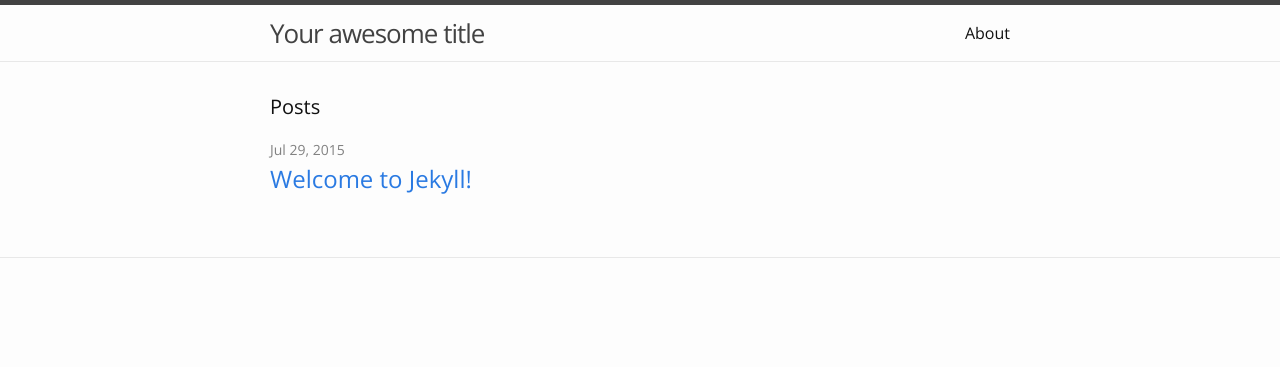
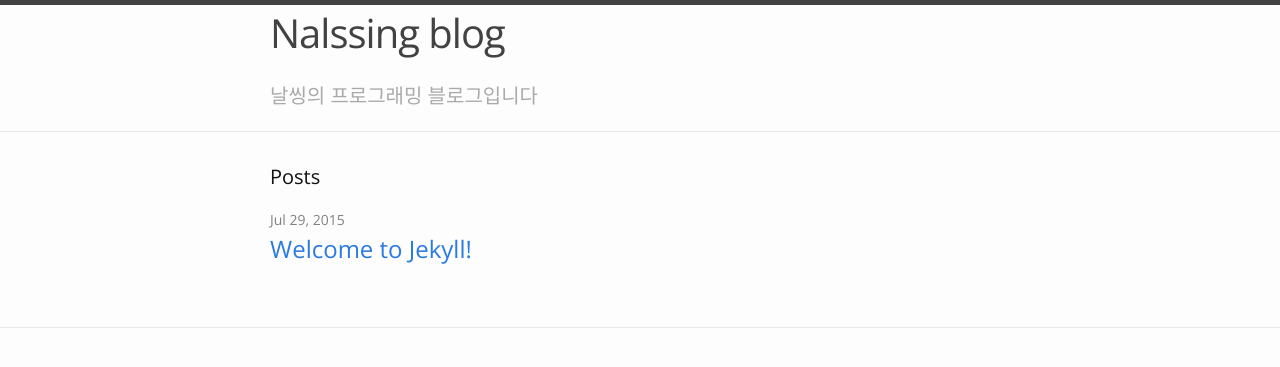
Before and after one commit to grandmarnier/grandmarnier.github.io, a Jekyll site: the page built from index.html, in a window 1280 px wide. Shown: the top 367 px of the page. Built offline with Jekyll 4.4.1, drawn with Linux system fonts in a browser that asks for light colours.

Commit message:
헤더 설정

```diff
--- a/_config.yml
+++ b/_config.yml
@@ -1,14 +1,11 @@
 # Site settings
-title: Your awesome title
-email: your-email@domain.com
+title: Nalssing blog
+email: wnsgh2722@gmail.com
+desc: 날씽의 프로그래밍 블로그입니다
 description: > # this means to ignore newlines until "baseurl:"
-  Write an awesome description for your new site here. You can edit this
-  line in _config.yml. It will appear in your document head meta (for
-  Google search results) and in your feed.xml site description.
+  날씽 프로그래밍 블로그 루비 레일즈
 baseurl: "" # the subpath of your site, e.g. /blog/
-url: "http://yourdomain.com" # the base hostname & protocol for your site
-twitter_username: jekyllrb
-github_username:  jekyll
+url: "http://grandmarnier.github.io" # the base hostname & protocol for your site
 
 # Build settings
 markdown: kramdown
--- a/_includes/head.html
+++ b/_includes/head.html
@@ -8,5 +8,4 @@
 
   <link rel="stylesheet" href="{{ "/css/main.css" | prepend: site.baseurl }}">
   <link rel="canonical" href="{{ page.url | replace:'index.html','' | prepend: site.baseurl | prepend: site.url }}">
-  <link rel="alternate" type="application/rss+xml" title="{{ site.title }}" href="{{ "/feed.xml" | prepend: site.baseurl | prepend: site.url }}" />
 </head>
--- a/_includes/header.html
+++ b/_includes/header.html
@@ -2,25 +2,12 @@
 
   <div class="wrapper">
 
-    <a class="site-title" href="{{ site.baseurl }}/">{{ site.title }}</a>
+    <hgroup>
 
-    <nav class="site-nav">
-      <a href="#" class="menu-icon">
-        <svg viewBox="0 0 18 15">
-          <path fill="#424242" d="M18,1.484c0,0.82-0.665,1.484-1.484,1.484H1.484C0.665,2.969,0,2.304,0,1.484l0,0C0,0.665,0.665,0,1.484,0 h15.031C17.335,0,18,0.665,18,1.484L18,1.484z"/>
-          <path fill="#424242" d="M18,7.516C18,8.335,17.335,9,16.516,9H1.484C0.665,9,0,8.335,0,7.516l0,0c0-0.82,0.665-1.484,1.484-1.484 h15.031C17.335,6.031,18,6.696,18,7.516L18,7.516z"/>
-          <path fill="#424242" d="M18,13.516C18,14.335,17.335,15,16.516,15H1.484C0.665,15,0,14.335,0,13.516l0,0 c0-0.82,0.665-1.484,1.484-1.484h15.031C17.335,12.031,18,12.696,18,13.516L18,13.516z"/>
-        </svg>
-      </a>
+      <h1><a class="site-title" href="{{ site.baseurl }}/">{{ site.title }}</a></h1>
+      <h2 class="site-desc">{{ site.desc }}</h2>
 
-      <div class="trigger">
-        {% for page in site.pages %}
-          {% if page.title %}
-          <a class="page-link" href="{{ page.url | prepend: site.baseurl }}">{{ page.title }}</a>
-          {% endif %}
-        {% endfor %}
-      </div>
-    </nav>
+    </hgroup>
 
   </div>
 
--- a/_sass/_layout.scss
+++ b/_sass/_layout.scss
@@ -11,11 +11,10 @@
 }
 
 .site-title {
-    font-size: 26px;
+    font-size: 40px;
     line-height: 56px;
     letter-spacing: -1px;
     margin-bottom: 0;
-    float: left;
 
     &,
     &:visited {
@@ -23,70 +22,11 @@
     }
 }
 
-.site-nav {
-    float: right;
-    line-height: 56px;
-
-    .menu-icon {
-        display: none;
-    }
-
-    .page-link {
-        color: $text-color;
-        line-height: $base-line-height;
-
-        // Gaps between nav items, but not on the first one
-        &:not(:first-child) {
-            margin-left: 20px;
-        }
-    }
-
-    @include media-query($on-palm) {
-        position: absolute;
-        top: 9px;
-        right: 30px;
-        background-color: $background-color;
-        border: 1px solid $grey-color-light;
-        border-radius: 5px;
-        text-align: right;
-
-        .menu-icon {
-            display: block;
-            float: right;
-            width: 36px;
-            height: 26px;
-            line-height: 0;
-            padding-top: 10px;
-            text-align: center;
-
-            > svg {
-                width: 18px;
-                height: 15px;
-
-                path {
-                    fill: $grey-color-dark;
-                }
-            }
-        }
-
-        .trigger {
-            clear: both;
-            display: none;
-        }
-
-        &:hover .trigger {
-            display: block;
-            padding-bottom: 5px;
-        }
-
-        .page-link {
-            display: block;
-            padding: 5px 10px;
-        }
-    }
+.site-desc {
+  font-size: 20px;
+  line-height: 40px;
+  color: #AAA;
 }
-
-
 
 /**
  * Site footer
```
